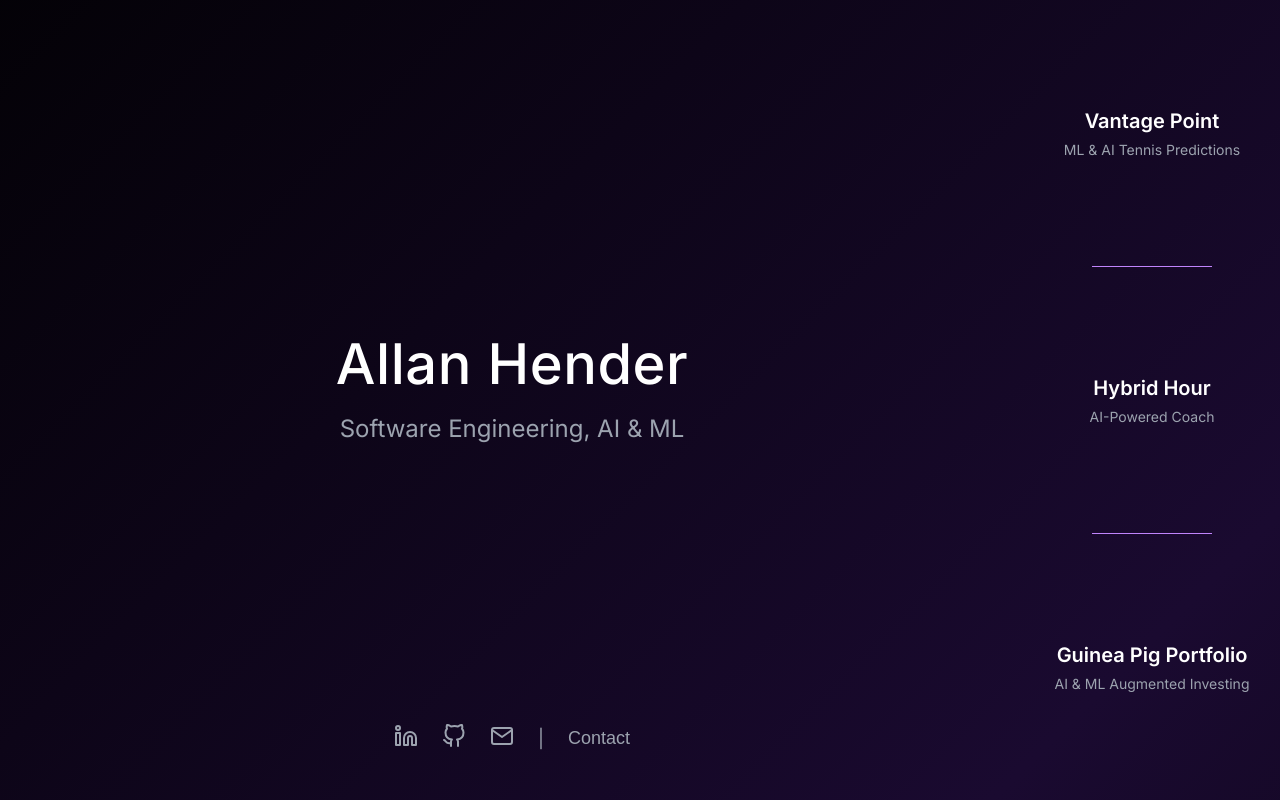
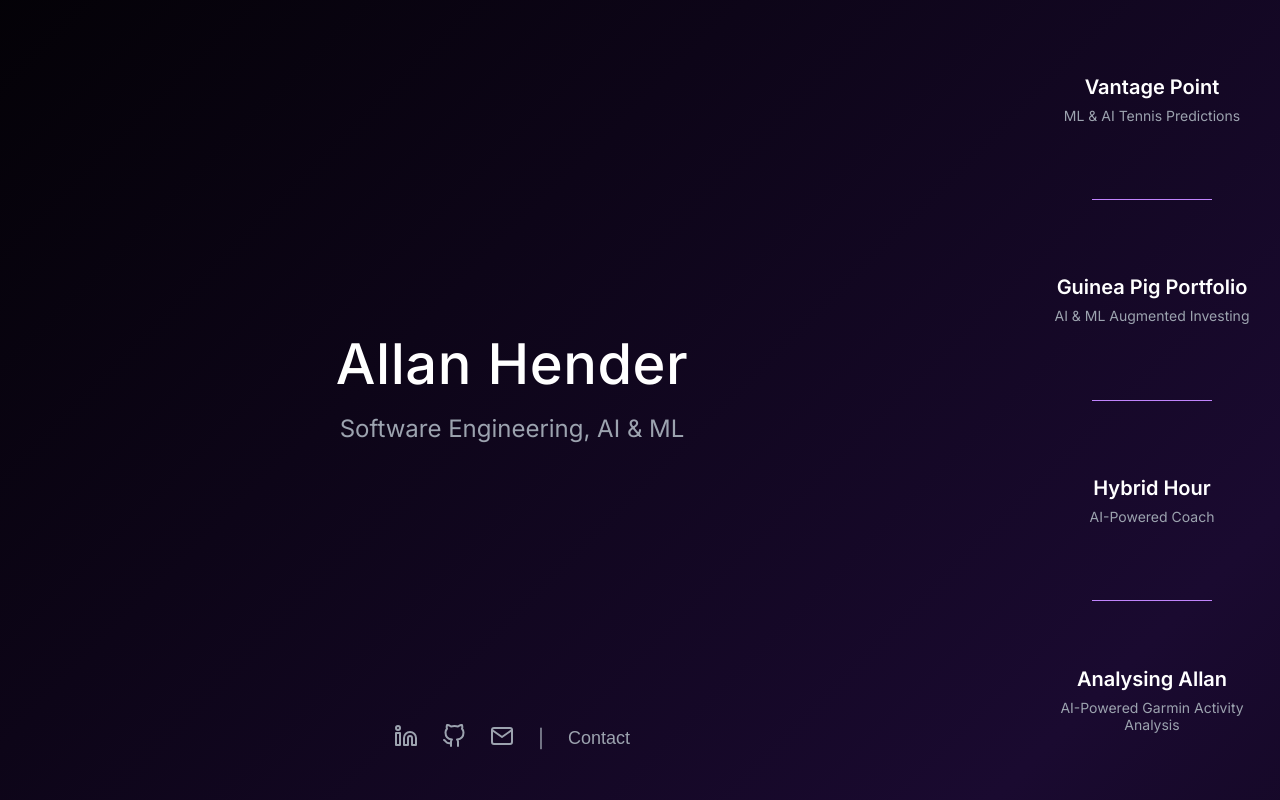
Before and after one commit to allanmichaelhender/allanmichaelhender.github.io, a React (Vite) app: page / in a window 1280 px wide. Built offline with nearby package versions, Linux system fonts and the light colour scheme.

Commit message:
updating project info

```diff
--- a/src/data/projects.ts
+++ b/src/data/projects.ts
@@ -41,6 +41,35 @@ export const projects: Project[] = [
     ],
   },
   {
+    id: "guinea-pig-portfolio",
+    title: "Guinea Pig Portfolio",
+    briefDescription: "AI & ML Augmented Investing",
+    fullDescription:
+      "Modelling investment portfolios, whilst leveraging AI and Machine Learning to aid in portfolio analysis. Combining computational modelling, AI orchestration, and ML techniques (KMeans clustering, PCA) to generate insights and recommendations.",
+    images: [],
+    videos: ["/guinea-pig-footage-trimmed.mp4"],
+    videoZoom: 100,
+    videoDim: 75,
+    webAppUrl: "https://guinea-pig-portfolio.ddnsfree.com/",
+    repoUrl: "https://github.com/allanmichaelhender/guniea-pig-v2",
+    tags: [
+      "Django",
+      "Django Ninja",
+      "RAG",
+      "LangGraph",
+      "Grok",
+      "Django Q2",
+      "Redis",
+      "PostgreSQL",
+      "pgvector",
+      "React",
+      "Vite",
+      "TypeScript",
+      "Docker",
+      "AWS",
+    ],
+  },
+  {
     id: "hybrid-hour",
     title: "Hybrid Hour",
     briefDescription: "AI-Powered Coach",
@@ -69,58 +98,31 @@ export const projects: Project[] = [
     ],
   },
   {
-    id: "guinea-pig-portfolio",
-    title: "Guinea Pig Portfolio",
-    briefDescription: "AI & ML Augmented Investing",
+    id: "analysing-allan",
+    title: "Analysing Allan",
+    briefDescription: "AI-Powered Garmin Activity Analysis",
     fullDescription:
-      "Modelling investment portfolios, whilst leveraging AI and Machine Learning to aid in portfolio analysis. Combining computational modelling, AI orchestration, and ML techniques (KMeans clustering, PCA) to generate insights and recommendations.",
+      "An AI-powered Garmin activity analysis platform. Syncs workouts from Garmin Connect, analyses heart rate profiles with Anthropic Claude, and exposes tools via a FastMCP server for AI agents (ZeroClaw) to query and explore training data. Features batch HR analysis with changepoint detection and automated interval classification.",
     images: [],
-    videos: ["/guinea-pig-footage-trimmed.mp4"],
+    videos: ["/hybrid-footage-trimmed.mp4"],
     videoZoom: 100,
     videoDim: 75,
-    webAppUrl: "https://guinea-pig-portfolio.ddnsfree.com/",
-    repoUrl: "https://github.com/allanmichaelhender/guniea-pig-v2",
+    webAppUrl: "https://garmin-analysis-zeroclaw.vercel.app/",
+    repoUrl: "https://github.com/allanmichaelhender/garmin-analysis-zeroclaw",
     tags: [
-      "Django",
-      "Django Ninja",
-      "RAG",
-      "LangGraph",
-      "Grok",
-      "Django Q2",
-      "Redis",
+      "FastAPI",
+      "FastMCP",
+      "Anthropic",
+      "Claude",
       "PostgreSQL",
-      "pgvector",
+      "SQLAlchemy",
+      "Alembic",
       "React",
       "Vite",
-      "TypeScript",
+      "Tailwind",
       "Docker",
-      "AWS",
+      "ZeroClaw",
+      "Vercel",
     ],
   },
-  /*
-  {
-    id: "repo-review",
-    title: "Repo Review",
-    briefDescription: "AI Code Analysis",
-    fullDescription:
-      "Analysis and suggestions on  user submitted GitHub repositories and code. Leveraging AI LLM's to provide oversight on code quality, best practices, and potential improvements.",
-    images: [],
-    videos: ["/guinea-pig-footage-trimmed.mp4"],
-    videoZoom: 100,
-    videoDim: 75,
-    webAppUrl: "https://repo-reviewer.ddnsfree.com/",
-    repoUrl: "https://github.com/allanmichaelhender/code-review-ai",
-    tags: [
-      "Spring Boot",
-      "PostgreSQL",
-      "Redis",
-      "Gemini",
-      "React",
-      "TypeScript",
-      "Tailwind",
-      "Docker",
-      "AWS",
-    ],
-  },
-  */
 ];
```
